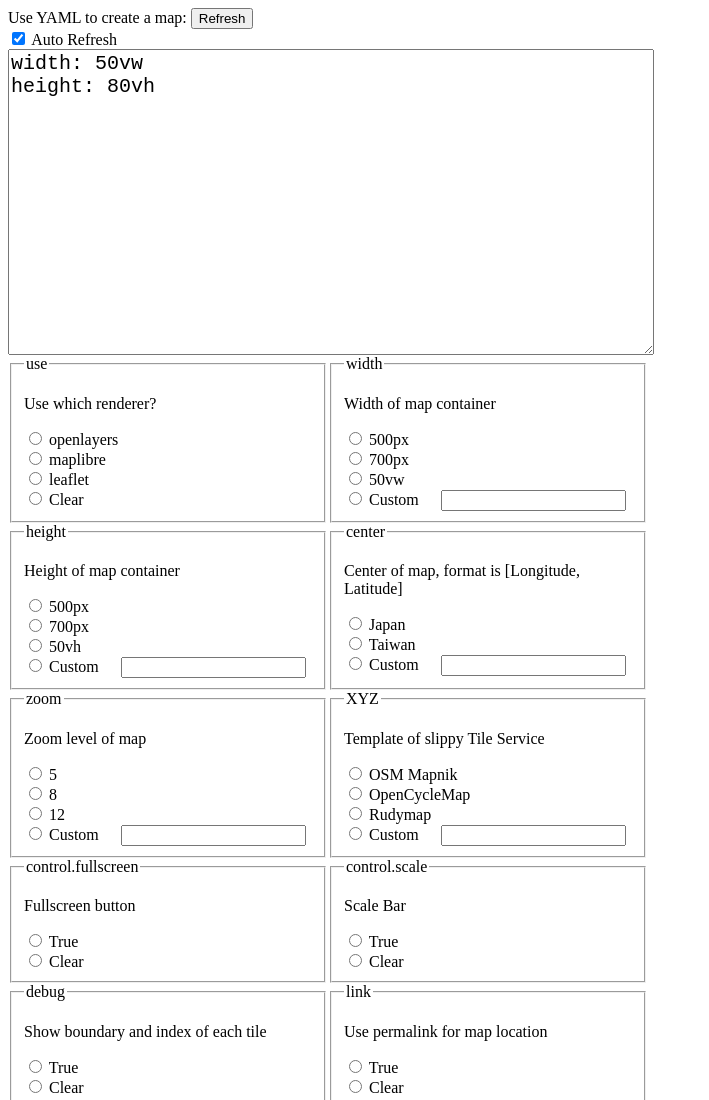
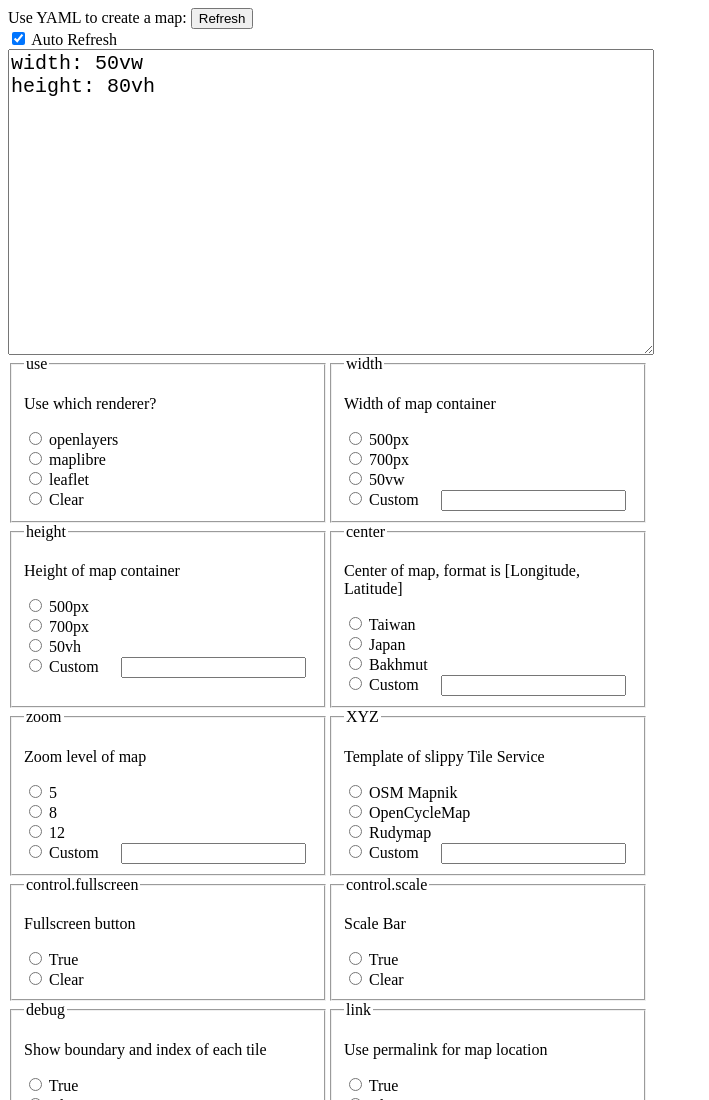
Before and after one commit to outdoorsafetylab/mapclay, a website with bundled scripts: page examples/input.html in a window 1280 px wide. Shown: the top 1100 px of the page, without its empty margins (0-709 px from the left). Built offline with nearby package versions, Linux system fonts and the light colour scheme.

Commit message:
Add new option into center

```diff
--- a/examples/input.html
+++ b/examples/input.html
@@ -116,13 +116,17 @@ height: 80vh
     <fieldset data-type="array">
       <legend>center</legend>
       <p>Center of map, format is [Longitude, Latitude]</p>
+      <div class="field" data-value="[121,24]">
+        <input type="radio" name="center"/>
+        <label>Taiwan</label>
+      </div>
       <div class="field" data-value="[138,36]">
         <input type="radio" name="center"/>
         <label>Japan</label>
       </div>
-      <div class="field" data-value="[121,24]">
+      <div class="field" data-value="[38.00604,48.60574]">
         <input type="radio" name="center"/>
-        <label>Taiwan</label>
+        <label>Bakhmut</label>
       </div>
       <div class="field" data-value="">
         <input type="radio" name="center" />
```
